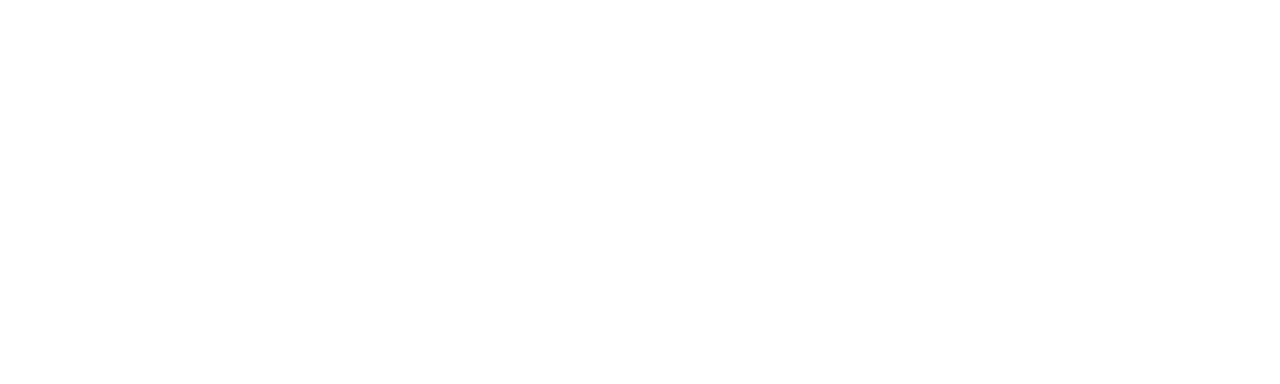
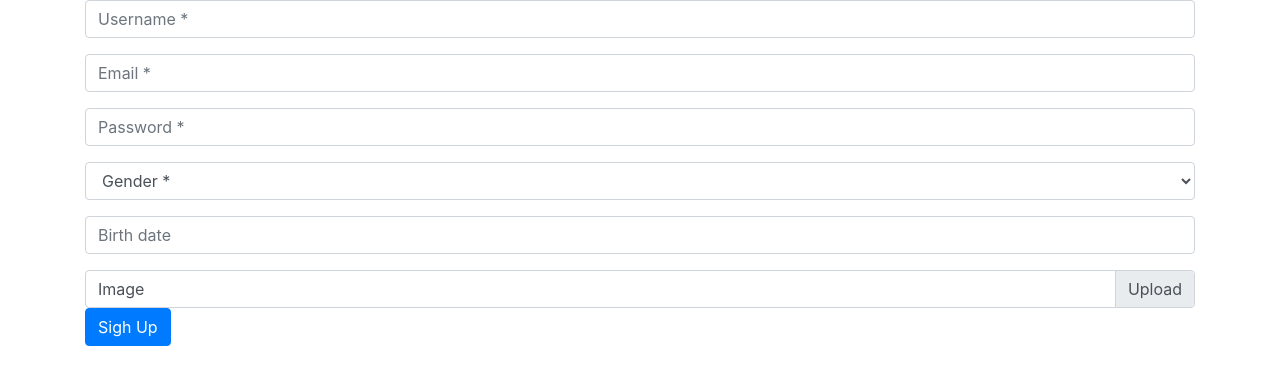
Before and after one commit to shokry-suleiman/Dokkan, an Angular app: page /sign-up in a window 1280 px wide. Before the commit this address led to /. Shown: the top 384 px of the page. Built offline with nearby package versions, Linux system fonts and the light colour scheme.

Commit message:
Finsih Sign Up and Sign In Creating Home Component

```diff
--- a/angular.json
+++ b/angular.json
@@ -32,7 +32,6 @@
 
             ],
             "scripts": [
-              "node_modules/jquery/dist/jquery.min.js",
               "node_modules/bootstrap/dist/js/bootstrap.min.js"
 
             ]
--- a/src/app/app-routing.module.ts
+++ b/src/app/app-routing.module.ts
@@ -1,7 +1,16 @@
 import { NgModule } from '@angular/core';
 import { Routes, RouterModule } from '@angular/router';
+import { SignUpComponent } from './sign-up/sign-up.component';
+import { SignInComponent } from './sign-in/sign-in.component';
 
-const routes: Routes = [];
+const routes: Routes = [
+  { path: 'sign-up', component: SignUpComponent },
+  { path: 'sign-in', component: SignInComponent },
+
+
+
+
+];
 
 @NgModule({
   imports: [RouterModule.forRoot(routes)],
--- a/src/app/app.module.ts
+++ b/src/app/app.module.ts
@@ -5,12 +5,14 @@
 import { AppComponent } from './app.component';
 import { SignUpComponent } from './sign-up/sign-up.component';
 import { SignInComponent } from './sign-in/sign-in.component';
+import { HomeComponent } from './home/home.component';
 
 @NgModule({
   declarations: [
     AppComponent,
     SignUpComponent,
-    SignInComponent
+    SignInComponent,
+    HomeComponent
   ],
   imports: [
     BrowserModule,
--- /dev/null
+++ b/src/app/home/home.component.html
@@ -0,0 +1,3 @@
+<p>
+  home works!
+</p>
--- /dev/null
+++ b/src/app/home/home.component.ts
@@ -0,0 +1,15 @@
+import { Component, OnInit } from '@angular/core';
+
+@Component({
+  selector: 'app-home',
+  templateUrl: './home.component.html',
+  styleUrls: ['./home.component.scss']
+})
+export class HomeComponent implements OnInit {
+
+  constructor() { }
+
+  ngOnInit() {
+  }
+
+}
--- a/src/app/sign-in/sign-in.component.html
+++ b/src/app/sign-in/sign-in.component.html
@@ -1,3 +1,18 @@
-<p>
-  sign-in works!
-</p>
+
+<div class="container">
+    <div class="row">
+      <div class="col-lg-12">
+
+        <form>
+          <div class="form-group">
+            <input class="form-control" type="email" placeholder="Email *">
+          </div>
+          <div class="form-group">
+            <input class="form-control" type="password" placeholder="Password *">
+          </div>
+          <button type="submit" class="btn btn-primary">Sign In</button>
+        </form>
+
+      </div>
+    </div>
+  </div>
--- a/src/app/sign-up/sign-up.component.html
+++ b/src/app/sign-up/sign-up.component.html
@@ -1,3 +1,35 @@
-<p>
-  sign-up works!
-</p>
+
+<div class="container">
+  <div class="row">
+    <div class="col-lg-12">
+
+      <form>
+        <div class="form-group">
+          <input class="form-control" type="text" placeholder="Username *">
+        </div>
+        <div class="form-group">
+          <input class="form-control" type="email" placeholder="Email *">
+        </div>
+        <div class="form-group">
+          <input class="form-control" type="password" placeholder="Password *">
+        </div>
+        <div class="form-group">
+          <select class="form-control">
+            <option value="">Gender *</option>
+            <option value="male">Male</option>
+            <option value="famel">Famel</option>
+          </select>
+        </div>
+        <div class="form-group">
+            <input class="form-control" type="text" placeholder="Birth date" onfocus="(this.type='date')">
+        </div>
+        <div class="custom-file">
+            <input type="file" class="custom-file-input">
+            <label class="custom-file-label"  data-browse="Upload" >Image</label>
+        </div>
+        <button type="submit" class="btn btn-primary">Sigh Up</button>
+      </form>
+
+    </div>
+  </div>
+</div>
```
Also changed, not shown: src/app/home/home.component.scss (added).
